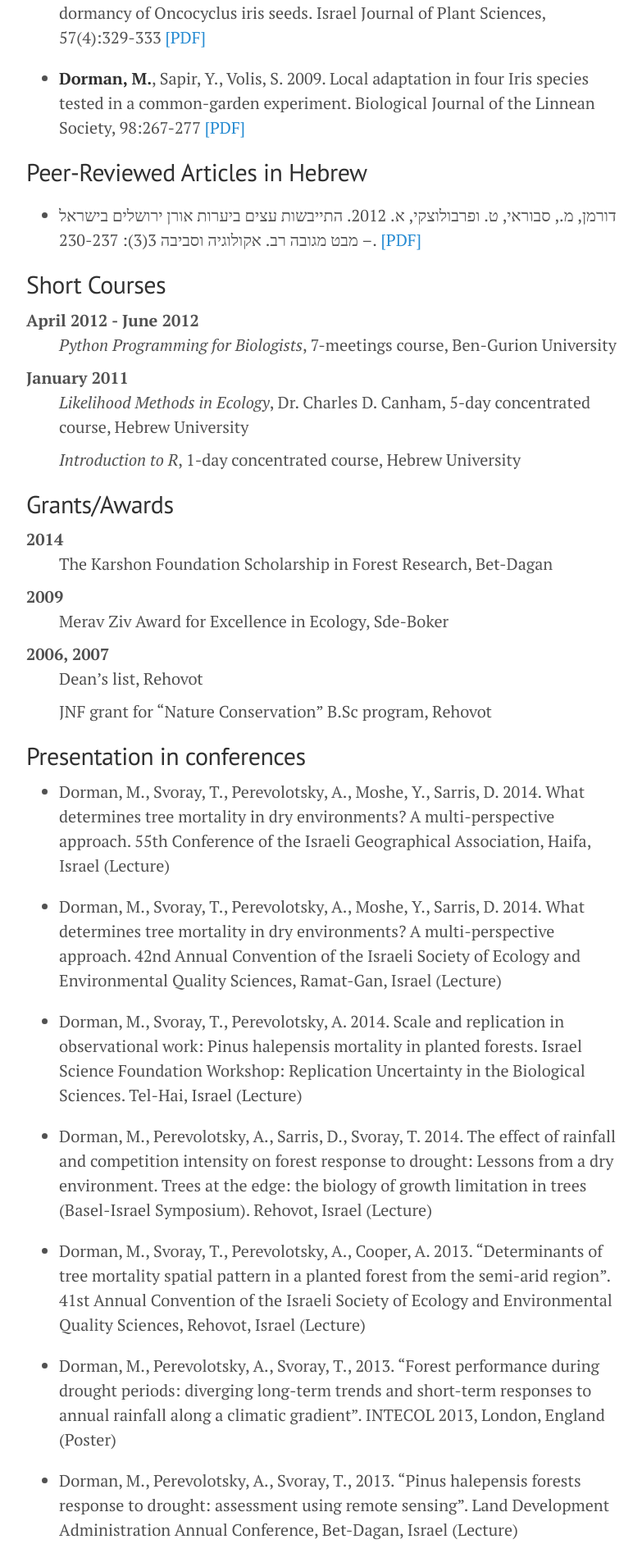
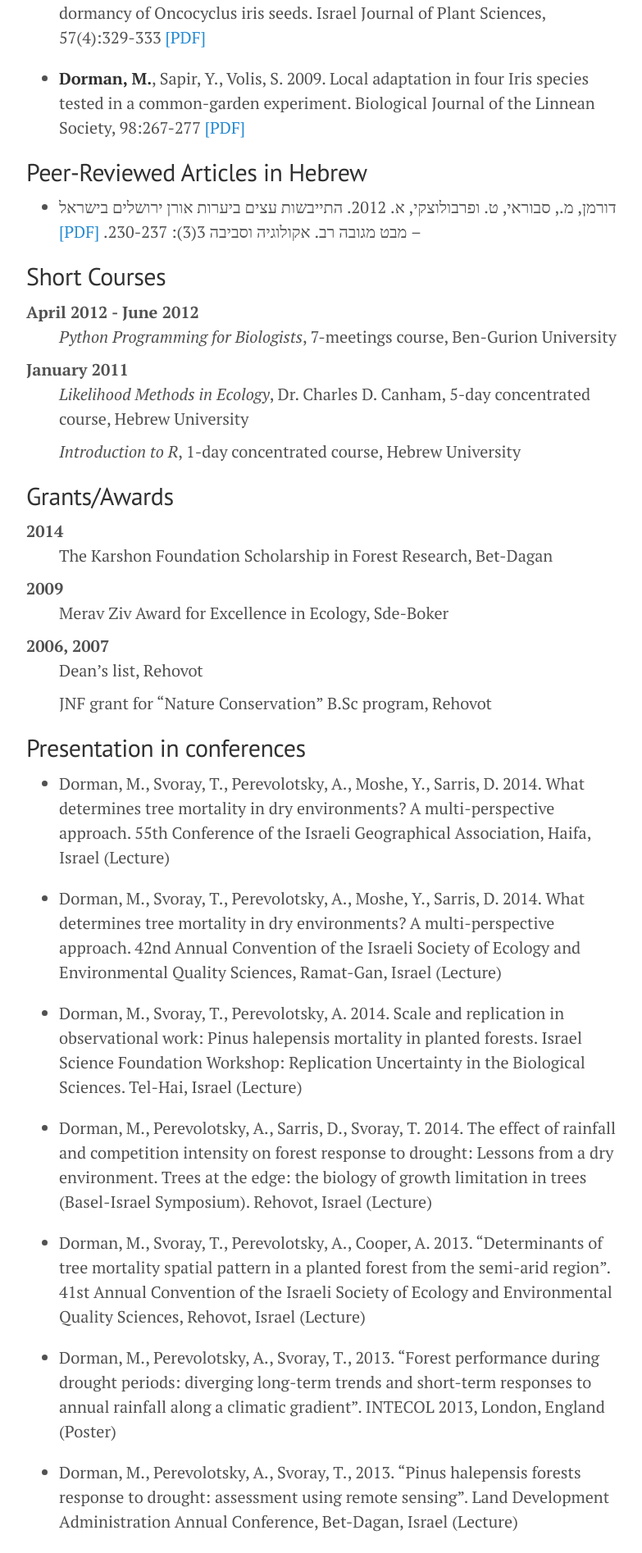
Before and after one commit to michaeldorman/michaeldorman.github.io, a Jekyll site: the page built from cv.md, in a window 1280 px wide. Shown: the part 3249-5143 px from the top of the page at 82% size, without its empty margins (248-1031 px from the left). Built offline with Jekyll 4.4.1, drawn with Linux system fonts in a browser that asks for light colours.

Commit message:
Update cv.md

```diff
--- a/cv.md
+++ b/cv.md
@@ -94,13 +94,13 @@
 
 ## Peer-Reviewed Articles in Hebrew
 
-<p dir="rtl">
 <ul>
-<li> דורמן, מ., סבוראי, ט. ופרבולוצקי, א. 2012. התייבשות עצים ביערות אורן ירושלים בישראל – מבט מגובה רב. אקולוגיה וסביבה 3(3): 230-237.
+<li><p dir="rtl"> דורמן, מ., סבוראי, ט. ופרבולוצקי, א. 2012. התייבשות עצים ביערות אורן ירושלים בישראל – מבט מגובה רב. אקולוגיה וסביבה 3(3): 230-237.
 <a href="https://dl.dropboxusercontent.com/s/dwljb7pc0iem9yo/Dorman%20et%20al%202012%20HEB.pdf?dl=0f">[PDF]</a>
+</p>
 </li>
 </ul>
-</p>
+
 
 ## Short Courses
 April 2012 - June 2012
```
